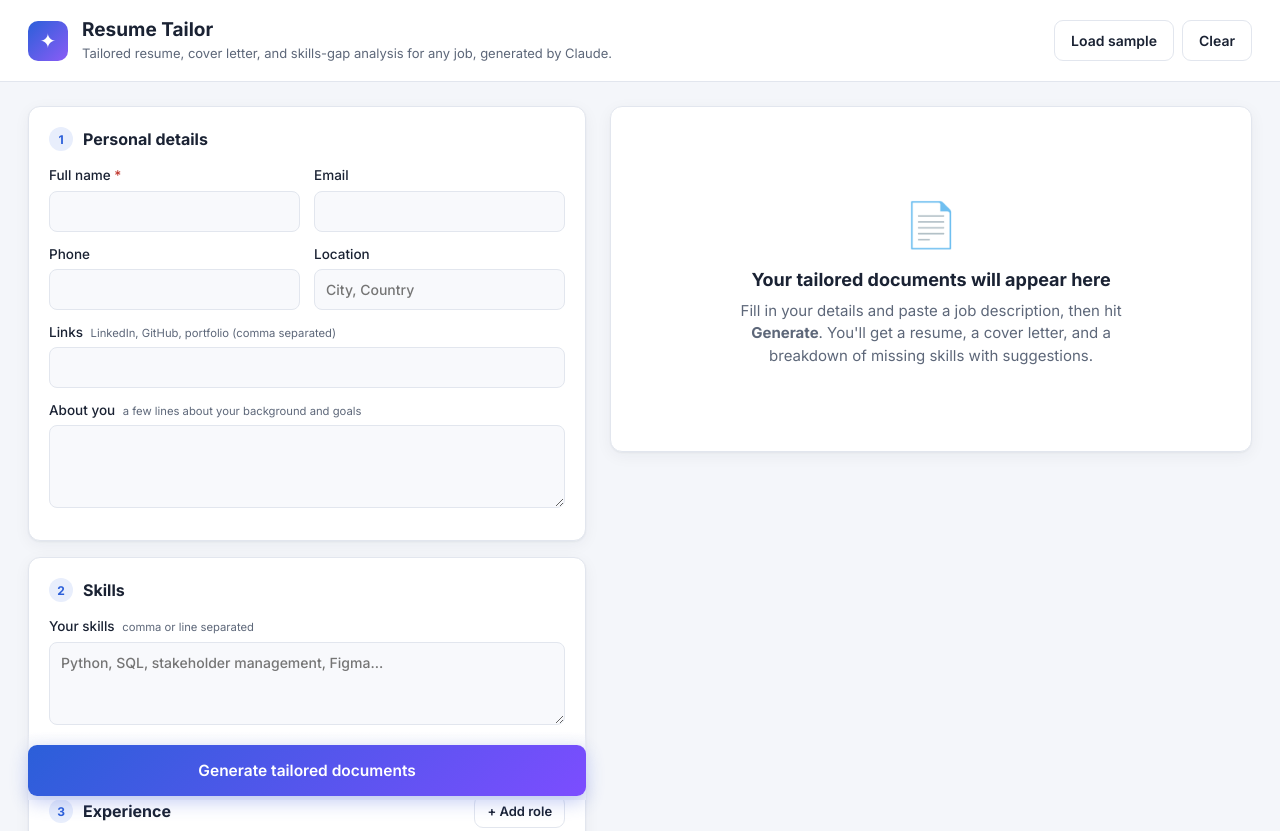
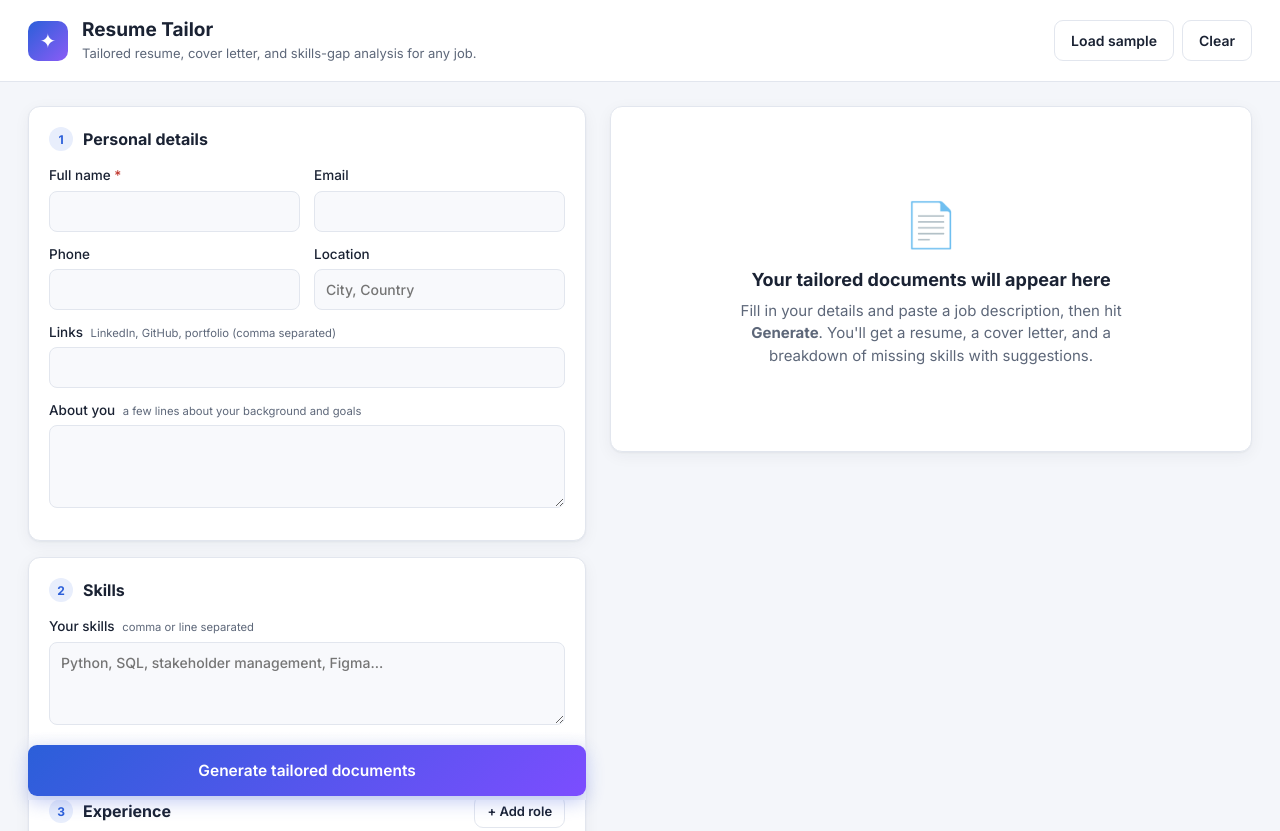
Before and after one commit to AfolayanEmmanuel/resume-tailor, a website: page public/index.html in a window 1280 px wide. Shown: the top 831 px of the page. Drawn offline with Linux system fonts and the light colour scheme; no server answers.

Commit message:
Update description in index.html
Removed reference to Claude in the description.

```diff
--- a/public/index.html
+++ b/public/index.html
@@ -14,7 +14,7 @@
       <span class="logo" aria-hidden="true">✦</span>
       <div>
         <h1>Resume Tailor</h1>
-        <p>Tailored resume, cover letter, and skills-gap analysis for any job, generated by Claude.</p>
+        <p>Tailored resume, cover letter, and skills-gap analysis for any job.</p>
       </div>
     </div>
     <div class="topbar-actions">
```
